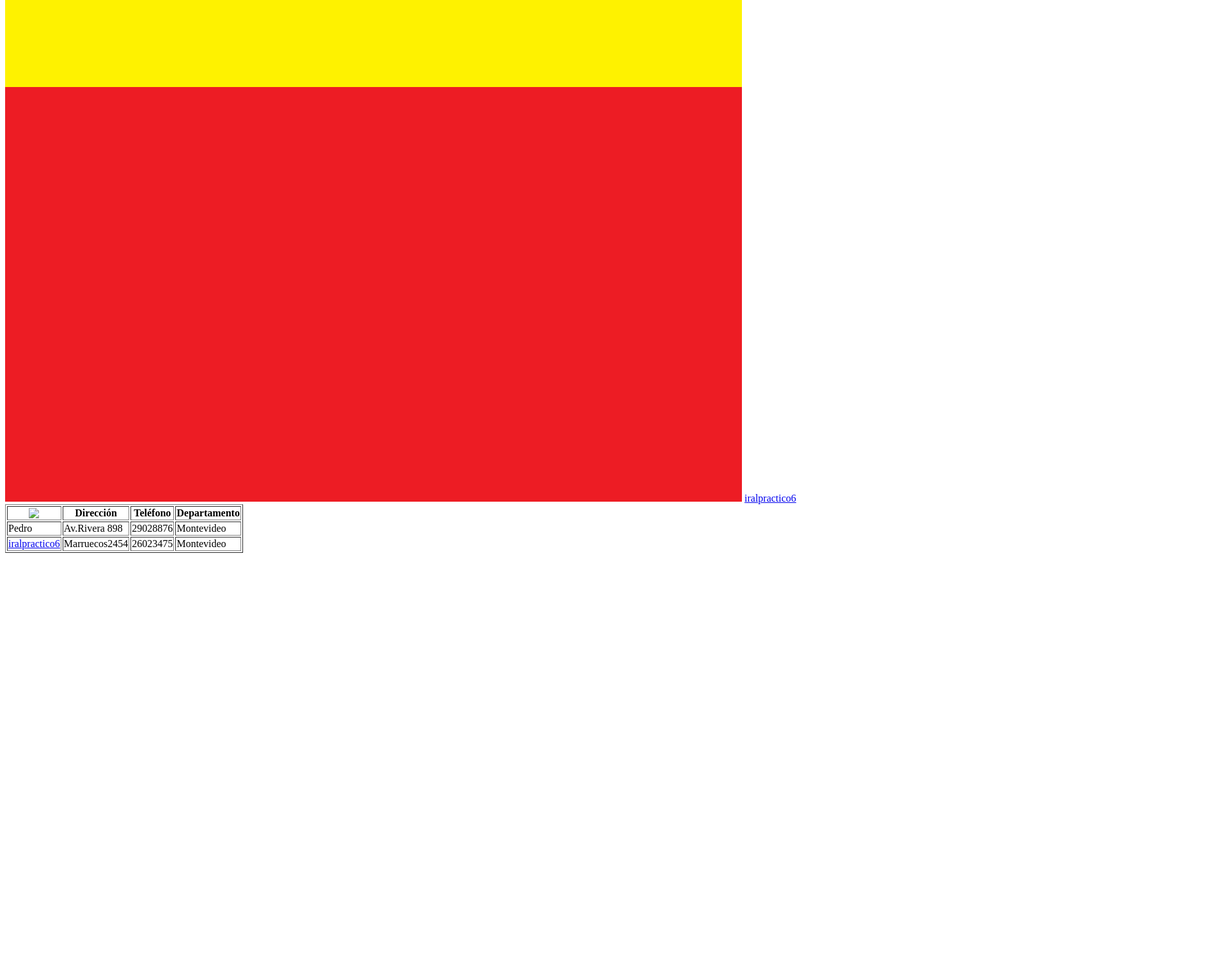
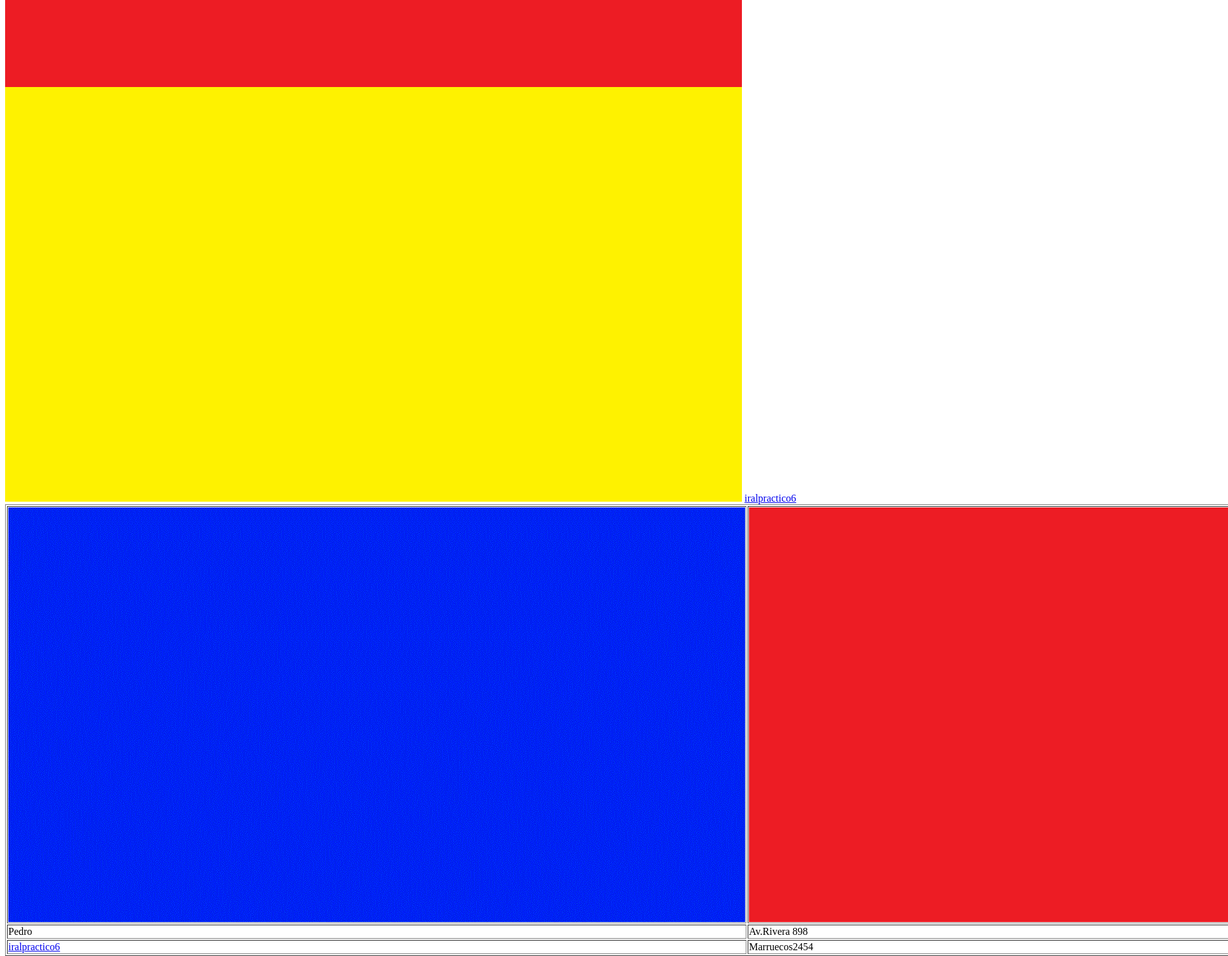
Before and after one commit to jessy-jessy06/jessy-jessy06, a plain HTML site: page index.html in a window 1280 px wide. Shown: the part 1260-2754 px from the top of the page at 64% size, 1920 px wide, since content can reach past the window. Before the commit the page ends 2132 px from the top, so only its background shows below. Drawn offline with Linux system fonts and the light colour scheme.

Commit message:
Add files via upload

```diff
--- a/index.html
+++ b/index.html
@@ -14,9 +14,9 @@
 
 
 
-<img src="\azul.gif">
-<img src="\AMARILLO.jpg">
-<img src="\ROJO.png">
+<img src="azul.gif">
+<img src="rojo.png">
+<img src="amarillo.jpg">
 
 <a href="practico6.html">iralpractico6</a>
 
@@ -24,7 +24,9 @@
 
 <table border="1">
  <tr>
- <th><img src="colores\azul.gif"></th>
+ <th><img src="azul.gif"></th>
+ <th><img src="rojo.png"></th>
+ <th><img src="amarillo.jpg"></th>
  <th>Dirección</th>
  <th>Teléfono</th>
  <th>Departamento</th>
```
